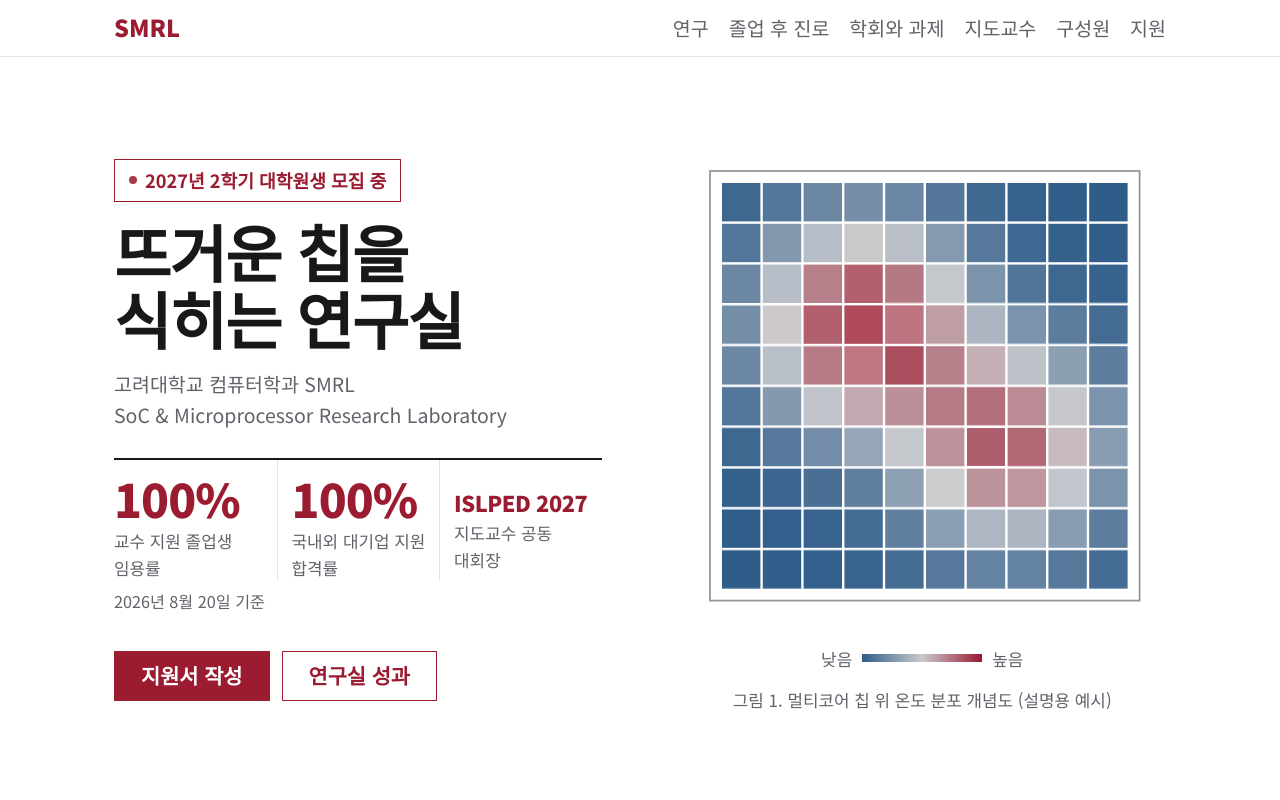
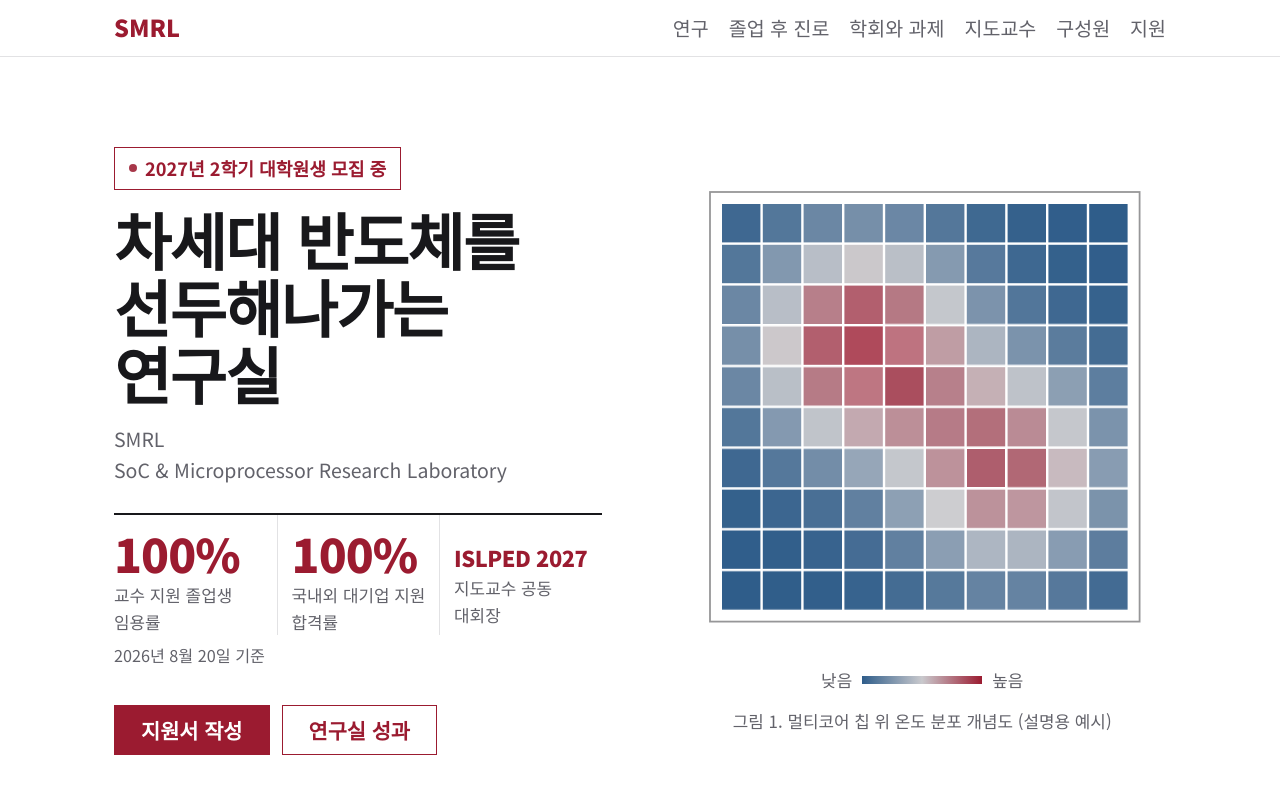
Before and after one commit to naming123/smrl-recruit, a plain HTML site: page index.html in a window 1280 px wide. Shown: the top 800 px of the page. Drawn offline with Linux system fonts and the light colour scheme.

Commit message:
첫 화면 제목과 연구실 영문명 수정

```diff
--- a/index.html
+++ b/index.html
@@ -281,8 +281,8 @@ body{font-size:19.5px}
 <header class="wrap hero">
   <div>
     <p class="open"><i></i>2027년 2학기 대학원생 모집 중</p>
-    <h1>뜨거운 칩을<br>식히는 연구실</h1>
-    <p class="en">고려대학교 컴퓨터학과 SMRL<br>SoC &amp; Microprocessor Research Laboratory</p>
+    <h1>차세대 반도체를<br>선두해나가는 연구실</h1>
+    <p class="en">SMRL<br>SoC &amp; Microprocessor Research Laboratory</p>
     <ul class="proof">
       <li><b>100%</b><span>교수 지원 졸업생 임용률</span></li>
       <li><b>100%</b><span>국내외 대기업 지원 합격률</span></li>
```
